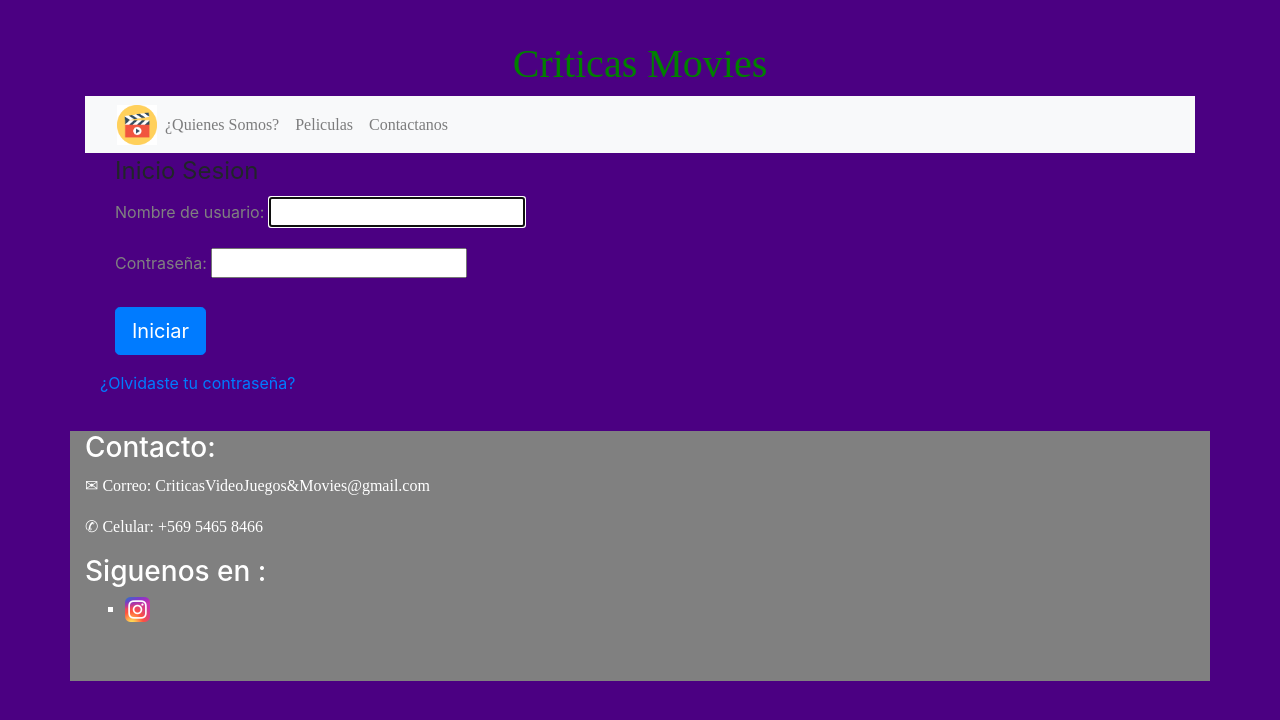
After one commit to Hans-core/Fase3Cruz005D, a Django app: page /accounts/login/ in a window 1280 px wide. The commit adds this page. Shown: the top 720 px of the page. Run offline with Django 3.2, Linux system fonts and the light colour scheme; some libraries are stand-ins or nearby versions.

Commit message:
Rquerimientos funcionales admin

```diff
--- a/criticasHC/criticasHC/urls.py
+++ b/criticasHC/criticasHC/urls.py
@@ -22,6 +22,7 @@ from django.conf import settings
 urlpatterns = [
     path('admin/', admin.site.urls),
     path('peliculas/', include('peliculas.urls')),
+    path('accounts/', include('django.contrib.auth.urls')),
     ]
 urlpatterns+= static(settings.STATIC_URL, document_root=settings.STATIC_ROOT)
 urlpatterns+= static(settings.MEDIA_URL, document_root=settings.MEDIA_ROOT)
--- a/criticasHC/peliculas/templates/index.html
+++ b/criticasHC/peliculas/templates/index.html
@@ -10,7 +10,7 @@
                 <div class="col-lg-12">
                     <div id="inicio">
                         <p>Conectarse</p>
-                    <a href="{% url 'inicio' %}" class="btn btn-primary btn-lg">Ingresar</a>
+                    <a href="{% url 'login' %}" class="btn btn-primary btn-lg">Ingresar</a>
 
 
                     <p>¿Quieres Crear una cuenta?</p>
--- /dev/null
+++ b/criticasHC/templates/registration/login.html
@@ -0,0 +1,52 @@
+{% extends 'base_generic.html'%}
+{% block title %}<title>Inicio de sesión</title> {% endblock %}
+{% block content %}
+{% load static %}
+
+
+ <form method="post" action="{% url 'login' %}">
+     {% csrf_token %}
+
+ <div class="container">
+    <div class="row">
+        <div class="col-md-12">
+            <div class="well well-sm">
+                <form class="form-horizontal" method="post" action="{% url 'login' %}">
+                    {% csrf_token %}
+                    <fieldset>
+                        <legend class="col-md-8">Inicio Sesion</legend>
+
+
+
+                        <div class="form-group">
+                            <div class="col-md-8">
+                                <td>{{ form.username.label_tag }}</td>
+                                <td>{{ form.username }}</td>
+                            </div>
+                        </div>
+
+                        <div class="form-group">
+                            <div class="col-md-8">
+                                <td>{{ form.password.label_tag }}</td>
+                                <td>{{ form.password }}</td>
+                            </div>
+
+                        <br>
+
+
+                        <div class="form-group">
+                            <div class="col-md-12">
+                                <button type="submit" class="btn btn-primary btn-lg" value="login"
+                                >Iniciar</button>
+                                <input type="hidden" name="next" value="{{ next }} "/>
+                            </div>
+                        </div>
+
+                        <p><a href="{% url 'password_reset' %}">¿Olvidaste tu contraseña?</a></p>
+                    </fieldset>
+                </form>
+            </div>
+        </div>
+    </div>
+</div>
+{% endblock %}
--- /dev/null
+++ b/criticasHC/templates/registration/password_reset_done.html
@@ -0,0 +1,4 @@
+{% extends "base_generic.html" %}
+{% block content %}
+<p> Revisa tu correo bby sino revisa el spam en el mismo uwu </p>
+{% endblock %}
```
Also changed, not shown: criticasHC/criticasHC/settings.py (+10 -0 lines), criticasHC/templates/registration/password_reset_complete.html (added, +7 -0 lines), criticasHC/templates/registration/password_reset_confirm.html (added, +33 -0 lines), criticasHC/templates/registration/password_reset_form.html (added, +12 -0 lines), criticasHC/db.sqlite3.
